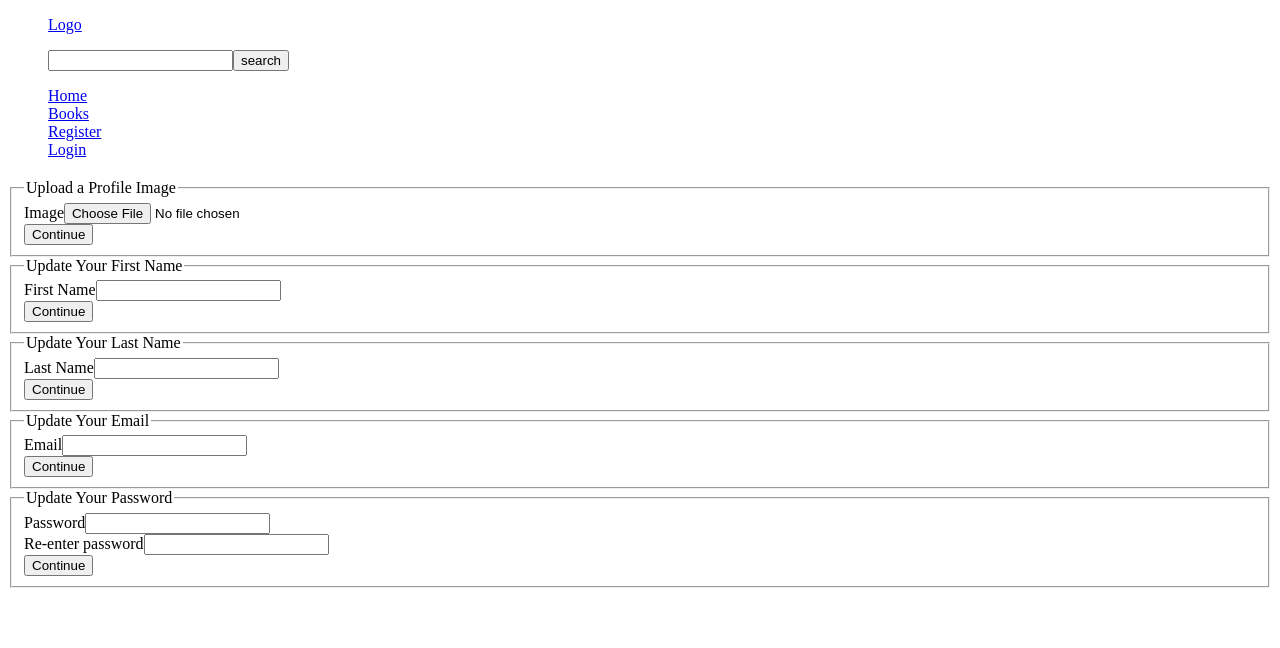
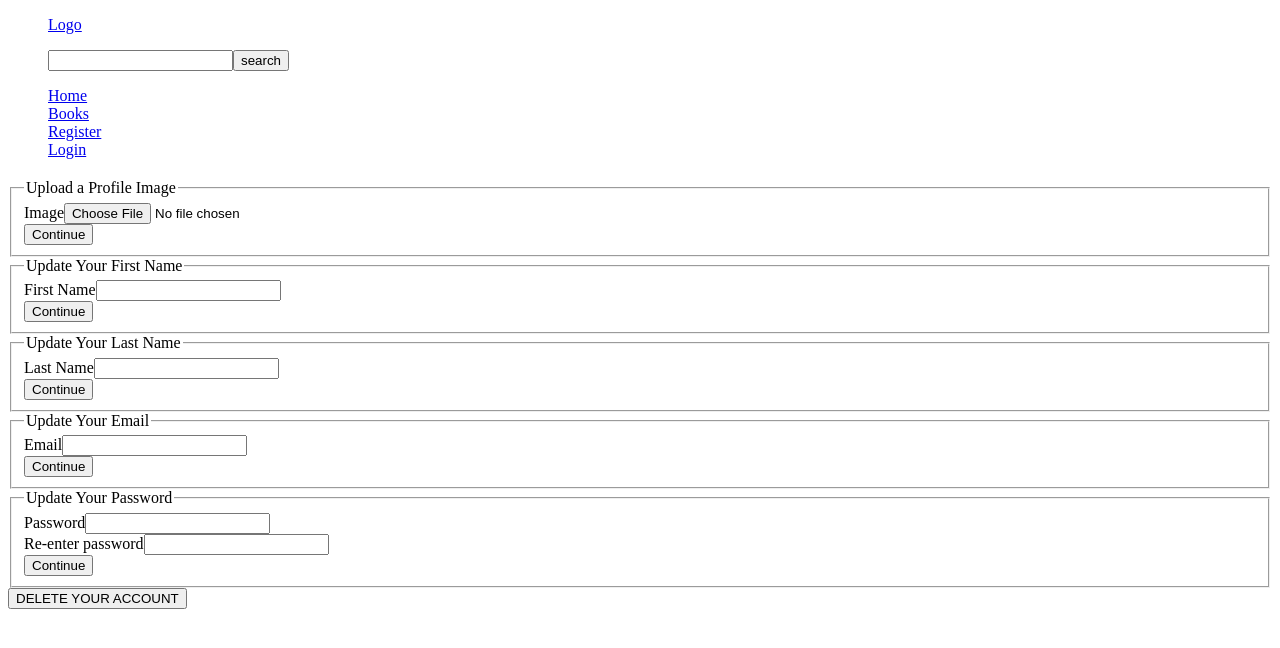
Before and after one commit to Logos-bookstore/final-project_frontend, a React (Vite) app: page /profile in a window 1280 px wide. Shown: the top 648 px of the page. Built offline with nearby package versions, Linux system fonts and the light colour scheme.

Commit message:
Added DeletedAccount Page

```diff
--- a/src/App.jsx
+++ b/src/App.jsx
@@ -1,17 +1,24 @@
-import { useContext } from 'react';
-import { NavLink, Route, Routes, useLocation, useNavigate } from 'react-router-dom';
-import './App.css';
-import { Context } from './context/Context';
-import Books from './pages/Books';
-import Genre from './pages/Genre';
-import Home from './pages/Home';
-import Login from './pages/Login';
-import Profile from './pages/Profile';
-import Register from './pages/Register';
-import NotFound from './pages/NotFound';
-import SearchResult from './pages/SearchResult';
-import SingleBook from './pages/SingleBook';
-import Selection from './pages/Selection';
+import { useContext } from "react";
+import {
+  NavLink,
+  Route,
+  Routes,
+  useLocation,
+  useNavigate,
+} from "react-router-dom";
+import "./App.css";
+import { Context } from "./context/Context";
+import Books from "./pages/Books";
+import Genre from "./pages/Genre";
+import Home from "./pages/Home";
+import Login from "./pages/Login";
+import Profile from "./pages/Profile";
+import Register from "./pages/Register";
+import NotFound from "./pages/NotFound";
+import SearchResult from "./pages/SearchResult";
+import SingleBook from "./pages/SingleBook";
+import Selection from "./pages/Selection";
+import DeletedAccount from "./pages/DeletedAccount";
 
 function App() {
   const navigate = useNavigate();
@@ -20,12 +27,12 @@ function App() {
 
   const logout = () => {
     setUser(null);
-    sessionStorage.removeItem('token');
+    sessionStorage.removeItem("token");
   };
 
   const handleSearch = async (e) => {
     e.preventDefault();
-    const plused = e.target.search.value.split(' ').join('+');
+    const plused = e.target.search.value.split(" ").join("+");
     //console.log(plused);
     navigate(`/books/request/search?q=${plused}`);
   };
@@ -38,67 +45,65 @@ function App() {
 
   return (
     <>
-      <header key='header'>
+      <header key="header">
         <nav>
           <ul>
             <li>
-              <NavLink to='/'>Logo</NavLink>
+              <NavLink to="/">Logo</NavLink>
             </li>
           </ul>
           <ul>
             <li>
               <form onSubmit={handleSearch}>
-                <input type='text' name='search' id='search' />
-                <button type='submit'>search</button>
+                <input type="text" name="search" id="search" />
+                <button type="submit">search</button>
               </form>
             </li>
           </ul>
           <ul>
             <li>
-              <NavLink to='/'>Home</NavLink>
+              <NavLink to="/">Home</NavLink>
             </li>
             <li onClick={handleBooksDisplay}>
-              <NavLink to='/books'>Books</NavLink>
+              <NavLink to="/books">Books</NavLink>
             </li>
             {!user ? (
               <>
                 <li>
-                  <NavLink to='/register'>Register</NavLink>
+                  <NavLink to="/register">Register</NavLink>
                 </li>
                 <li>
-                  <NavLink to='/login'>Login</NavLink>
+                  <NavLink to="/login">Login</NavLink>
                 </li>
               </>
             ) : (
               <>
                 <li>
-                  <NavLink to='/profile'>Profile</NavLink>
+                  <NavLink to="/profile">Profile</NavLink>
                 </li>
                 <li onClick={logout}>
-                  <NavLink to='/'>Logout</NavLink>
+                  <NavLink to="/">Logout</NavLink>
                 </li>
               </>
             )}
           </ul>
         </nav>
       </header>
-      <main key='main'>
+      <main key="main">
         <Routes>
-          <Route path='/' element={<Home />} />
-          <Route path='/books' element={<Books />}>
-            <Route
-              path='/books/genre/:genre'
-              element={<Genre />}
-            />
-            <Route path='/books/selection' element={<Selection/>} />
-            <Route path='/books/singlebook/:id' element={<SingleBook />} />
-            <Route path='/books/request/:search' element={<SearchResult />}/>
+          <Route path="/" element={<Home />} />
+          <Route path="/books" element={<Books />}>
+            <Route path="/books/genre/:genre" element={<Genre />} />
+            <Route path="/books/selection" element={<Selection />} />
+            <Route path="/books/singlebook/:id" element={<SingleBook />} />
+            <Route path="/books/request/:search" element={<SearchResult />} />
           </Route>
 
-          <Route path='/register' element={<Register />} />
-          <Route path='/login' element={<Login />} />
-          <Route path='/profile' element={<Profile />} />
-          <Route path='*' element={<NotFound />} />
+          <Route path="/register" element={<Register />} />
+          <Route path="/login" element={<Login />} />
+          <Route path="/profile" element={<Profile />} />
+          <Route path="/deletedAccount" element={<DeletedAccount />} />
+          <Route path="*" element={<NotFound />} />
         </Routes>
       </main>
     </>
--- /dev/null
+++ b/src/pages/DeletedAccount.jsx
@@ -0,0 +1,9 @@
+export default function DeletedAccount() {
+  return (
+    <>
+      <div>
+        <h3>Your Account Was Successfully Deleted !</h3>
+      </div>
+    </>
+  );
+}
--- a/src/pages/Profile.jsx
+++ b/src/pages/Profile.jsx
@@ -9,53 +9,77 @@ import Email from "../components/Email";
 import Password from "../components/Password";
 import ReEnter from "../components/ReEnter";
 import CombinedName from "../components/CombinedName";
+import { useNavigate } from "react-router-dom";
 
 export default function Profile() {
-    const {user} = useContext(Context);
+  const { user, setUser } = useContext(Context);
+  const navigate = useNavigate();
   async function uploadBook(e) {
     e.preventDefault();
     try {
       const book = new FormData(e.target);
       const token = sessionStorage.getItem("token");
-            if(token) {
-                const response = await fetch(`${import.meta.env.VITE_UPLOAD_BOOK}`, {method: "POST", headers: {token: token}, body: book});
-                if(response.ok) {
+      if (token) {
+        const response = await fetch(`${import.meta.env.VITE_UPLOAD_BOOK}`, {
+          method: "POST",
+          headers: { token: token },
+          body: book,
+        });
+        if (response.ok) {
           const data = await response.json();
-                    if(data.success) {
+          if (data.success) {
             console.log(data.message);
-                    };
-                };
-            };
+          }
+        }
+      }
     } catch (error) {
       //
+    }
+  }
+  const handleDelete = async () => {
+    try {
+      const token = sessionStorage.getItem("token");
+      if (token) {
+        const response = await fetch(
+          `${import.meta.env.VITE_DELETE_USER}${user._id}`,
+          { method: "DELETE", headers: { token: token } }
+        );
+        if (response.ok) {
+          const data = await response.json();
+          if (data.success) {
+            setUser(null);
+            sessionStorage.removeItem("token");
+            navigate("/deletedAccount");
+          }
+        }
+      }
+    } catch (error) {}
   };
-    };
+
   return (
     <>
       {user?.image?.thumbnail && <img src={user?.image?.thumbnail} alt="" />}
       <h2>{user?.firstName}</h2>
       <div>
         <Form update="Upload a Profile Image">
-                    <Image/>
+          <Image />
         </Form>
         <Form update="Update Your First Name">
-                    <FirstName/>
+          <FirstName />
         </Form>
         <Form update="Update Your Last Name">
-                    <LastName/>
+          <LastName />
         </Form>
         <Form update="Update Your Email">
-                    <Email/>
+          <Email />
         </Form>
         <Form update="Update Your Password">
-                    <Password/>
-                    <ReEnter/>
+          <Password />
+          <ReEnter />
         </Form>
       </div>
       <div>
-                {
-                    user?.role === "admin"
-                    &&
+        {user?.role === "admin" && (
           <form onSubmit={uploadBook}>
             <fieldset>
               <legend>Upload a Book</legend>
@@ -63,7 +87,7 @@ export default function Profile() {
                 <label htmlFor="title">Title</label>
                 <input type="text" name="title" id="title" />
               </div>
-                            <CombinedName/>
+              <CombinedName />
               <div>
                 <label htmlFor="year">Year</label>
                 <input type="number" name="year" id="year" />
@@ -78,7 +102,12 @@ export default function Profile() {
               </div>
               <div>
                 <label htmlFor="description">Description</label>
-                                <textarea name="description" id="description" cols="30" rows="10"></textarea>
+                <textarea
+                  name="description"
+                  id="description"
+                  cols="30"
+                  rows="10"
+                ></textarea>
               </div>
               <div>
                 <label htmlFor="price">Price</label>
@@ -88,12 +117,15 @@ export default function Profile() {
                 <label htmlFor="isbn">ISBN</label>
                 <input type="text" name="isbn" id="isbn" />
               </div>
-                            <Image/>
-                            <Upload/>
+              <Image />
+              <Upload />
             </fieldset>
           </form>
-                }
+        )}
+      </div>
+      <div>
+        <button onClick={handleDelete}>DELETE YOUR ACCOUNT</button>
       </div>
     </>
   );
-};
+}
```
Lines whose indentation alone changed are shown as unchanged.
